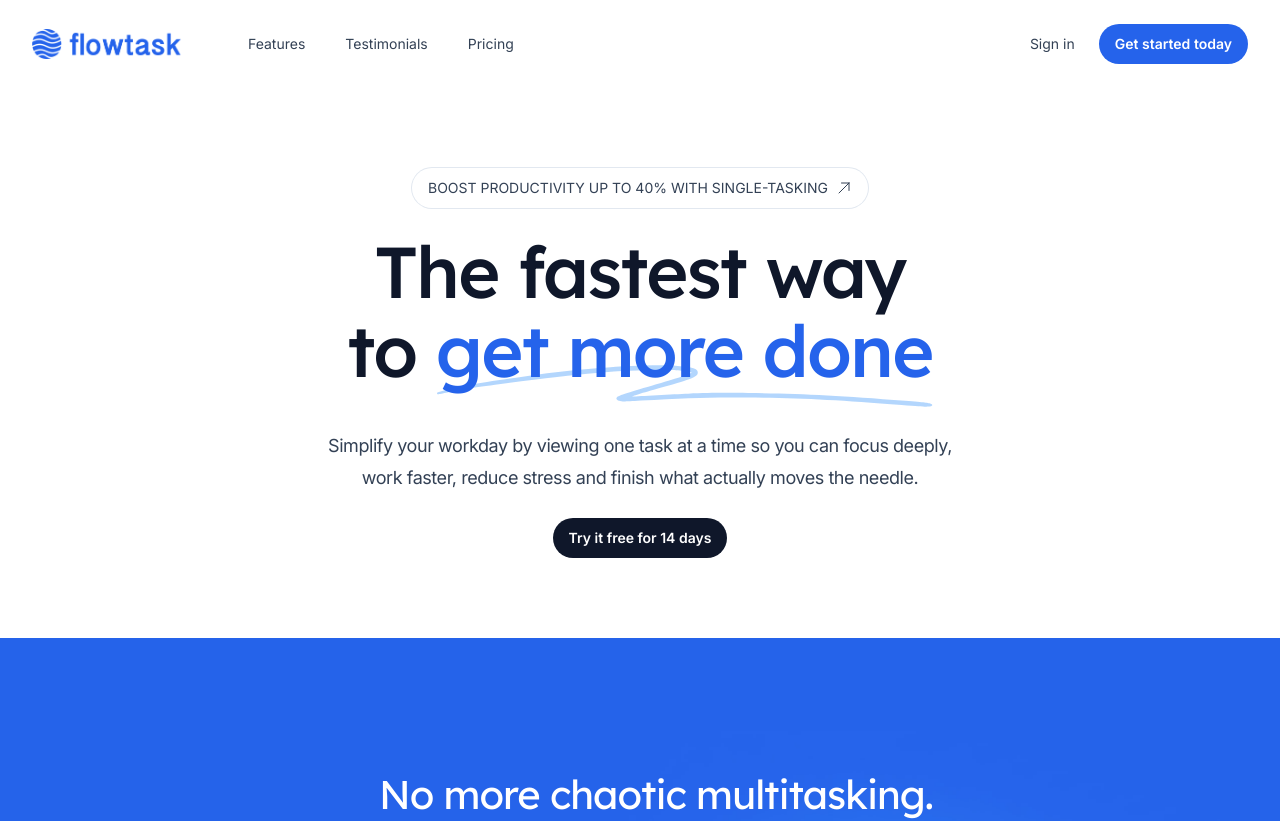
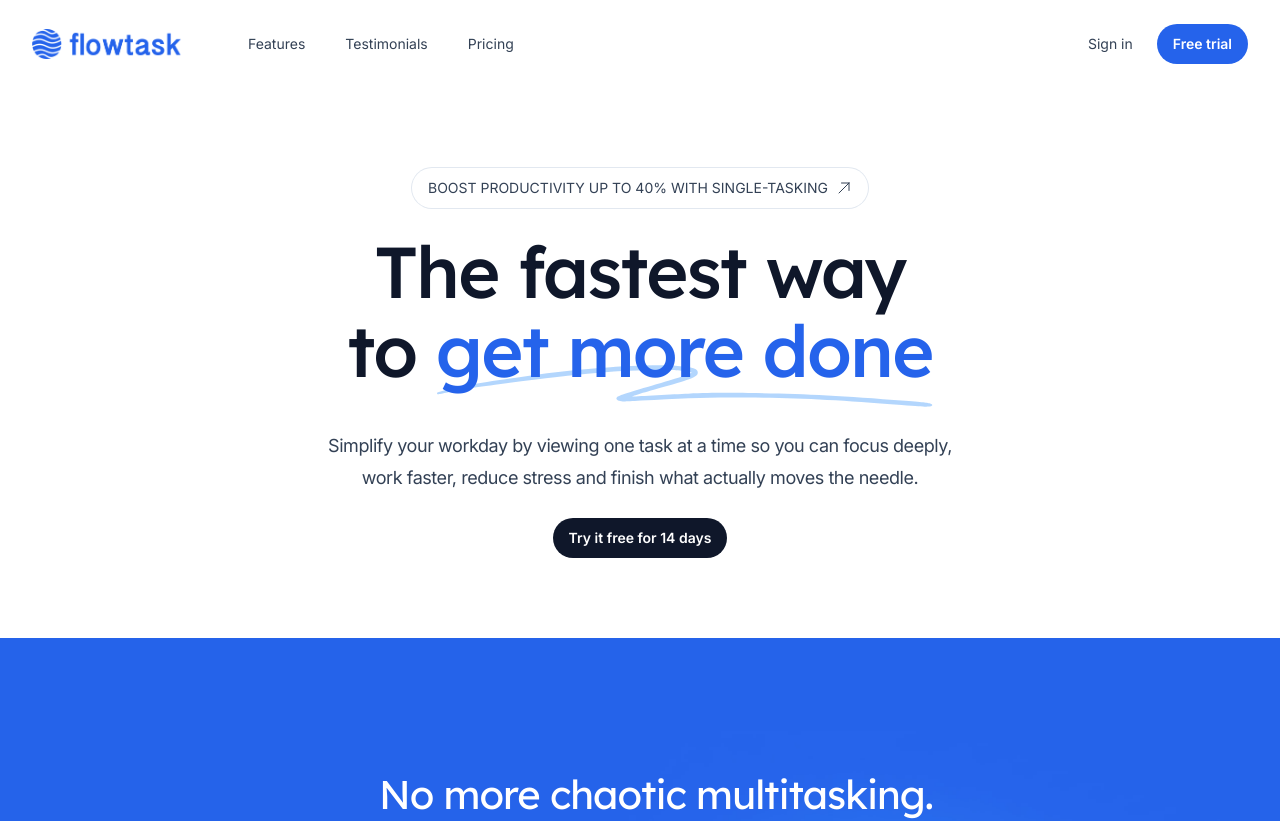
Before and after one commit to jnaples/flowtask-marketing, a Next.js app: page / in a window 1280 px wide. Shown: the top 821 px of the page. Built offline with nearby package versions, Linux system fonts and the light colour scheme.

Commit message:
Change nav cta

```diff
--- a/src/components/Header.jsx
+++ b/src/components/Header.jsx
@@ -100,9 +100,7 @@ export function Header() {
               </NavLink>
             </div>
             <Button href="#pricing" color="blue">
-              <span className="text-center">
-                Get started <span className="hidden lg:inline">today</span>
-              </span>
+              <span className="text-center">Free trial</span>
             </Button>
             <div className="-mr-1 md:hidden">
               <MobileNavigation />
```
